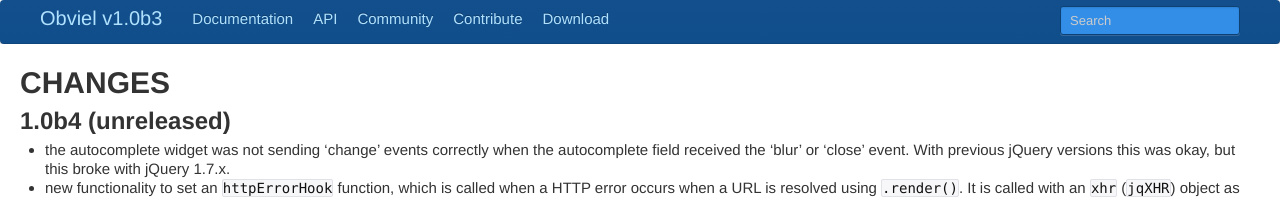
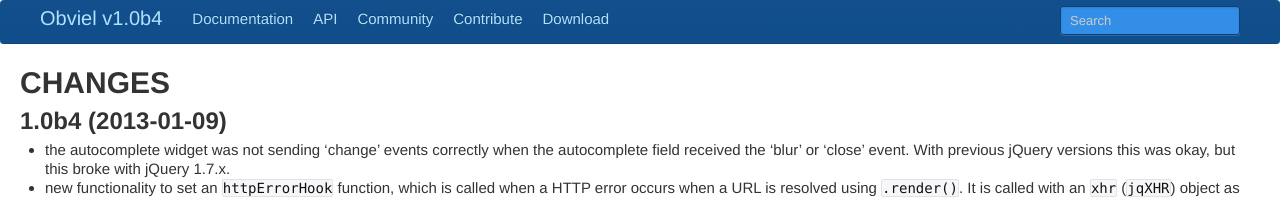
Before and after one commit to obviel/obviel, a Sphinx documentation site: the page built from doc/CHANGES.txt, in a window 1280 px wide and 900 px high. Shown: the top 200 px of the window. Built offline with Sphinx 7.4.7, drawn with Linux system fonts in a browser that asks for light colours; some of the changed text lies outside the part shown.

Commit message:
Prepare for release.

```diff
--- a/doc/CHANGES.txt
+++ b/doc/CHANGES.txt
@@ -1,7 +1,7 @@
 CHANGES
 *******
 
-1.0b4 (unreleased)
+1.0b4 (2013-01-09)
 ==================
 
 * the autocomplete widget was not sending 'change' events correctly when
--- a/doc/conf.py
+++ b/doc/conf.py
@@ -41,7 +41,7 @@
 
 # General information about the project.
 project = u'Obviel'
-copyright = u'2011-2012, Obviel Developers'
+copyright = u'2011-2013, Obviel Developers'
 
 # The version info for the project you're documenting, acts as replacement for
 # |version| and |release|, also used in various other places throughout the
@@ -50,7 +50,7 @@
 # The short X.Y version.
 version = '1.0'
 # The full version, including alpha/beta/rc tags.
-release = '1.0b3'
+release = '1.0b4'
 
 # The language for content autogenerated by Sphinx. Refer to documentation
 # for a list of supported languages.
```
